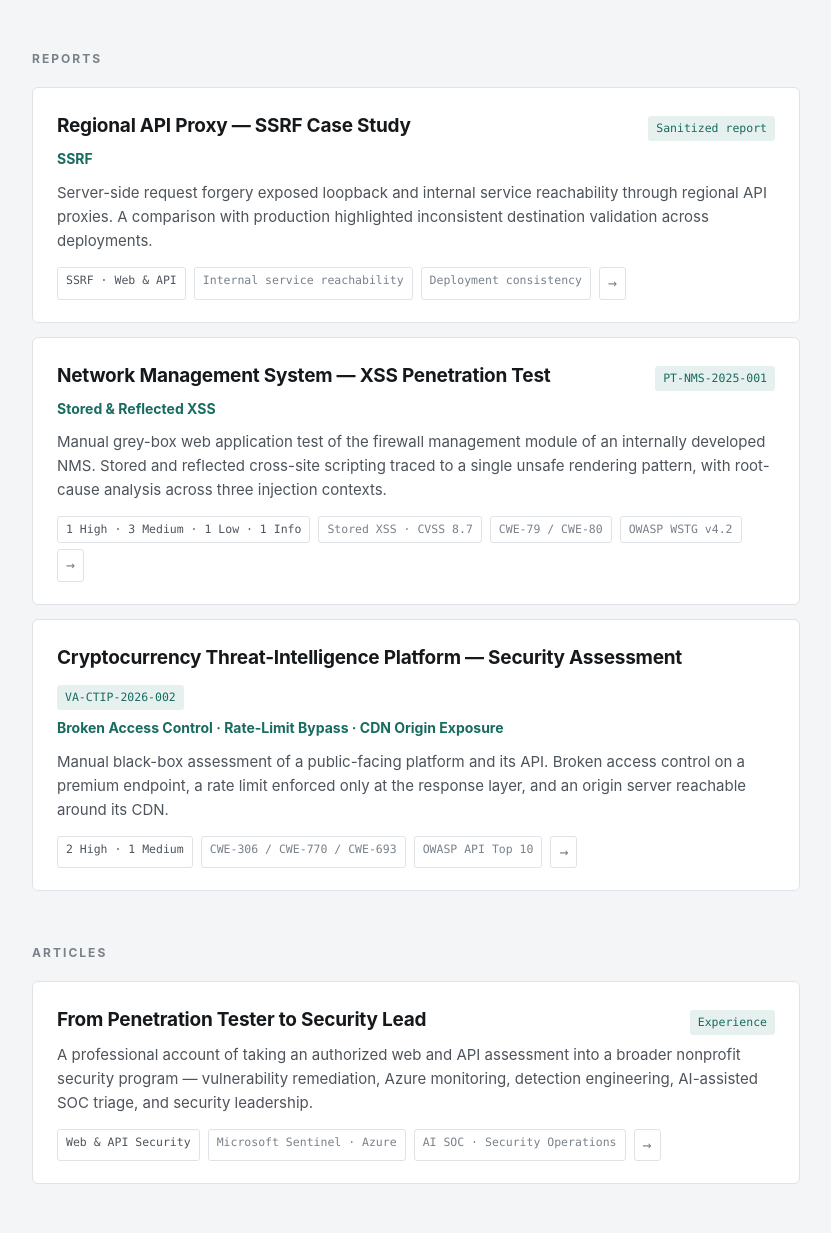
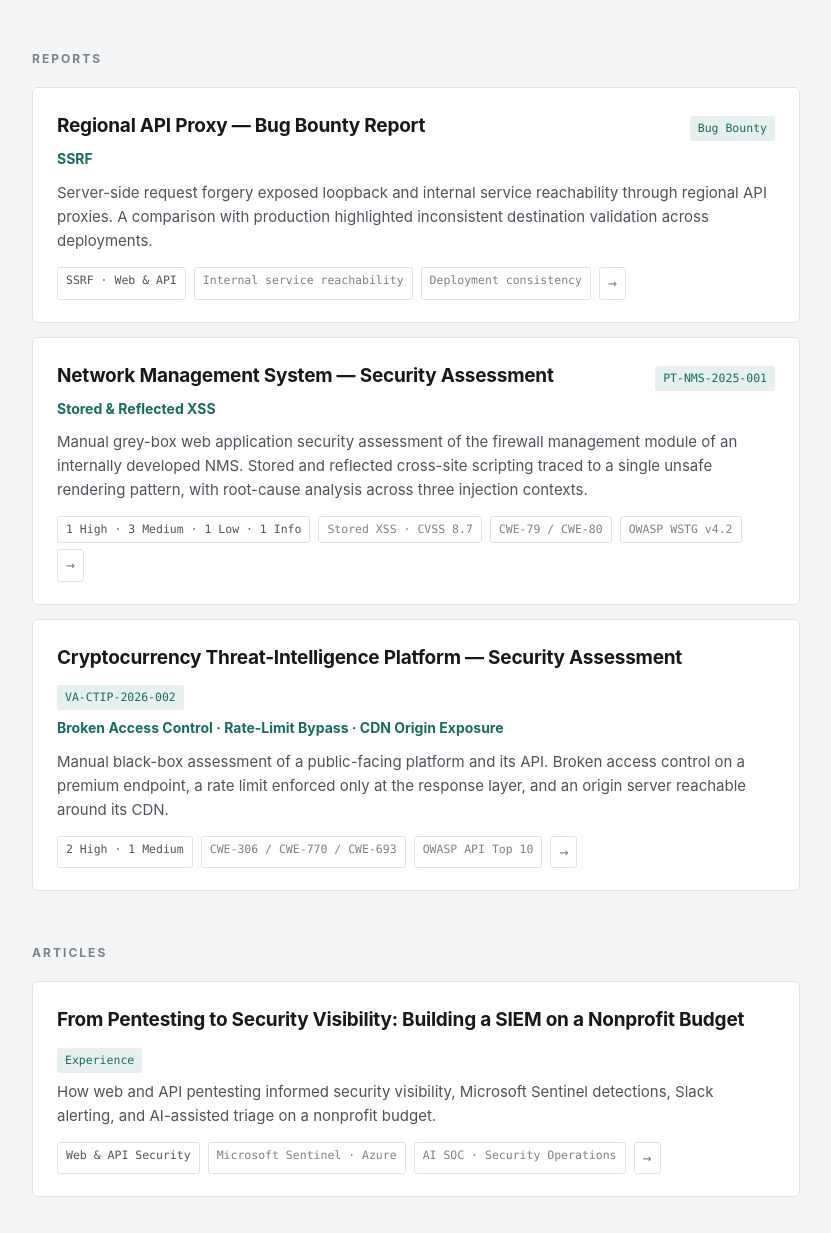
Before and after one commit to 1MgR00t90/1MgR00t90.github.io, a plain HTML site: page index.html in a window 1280 px wide. Shown: the part 588-1821 px from the top of the page, without its empty margins (224-1055 px from the left). Drawn offline with Linux system fonts and the light colour scheme.

Commit message:
Clarify assessment and bug bounty labels; retitle nonprofit SIEM story

```diff
--- a/index.html
+++ b/index.html
@@ -176,8 +176,8 @@
 
 <a class="item" href="reports/regional-api-ssrf/">
   <div class="item-top">
-    <h3>Regional API Proxy — SSRF Case Study</h3>
-    <span class="ref">Sanitized report</span>
+    <h3>Regional API Proxy — Bug Bounty Report</h3>
+    <span class="ref">Bug Bounty</span>
   </div>
   <p class="vulns"><strong>SSRF</strong></p>
   <p>Server-side request forgery exposed loopback and internal service reachability through regional API proxies.
@@ -193,11 +193,11 @@
 
 <a class="item" href="reports/nms-pentest-report/">
   <div class="item-top">
-    <h3>Network Management System — XSS Penetration Test</h3>
+    <h3>Network Management System — Security Assessment</h3>
     <span class="ref">PT-NMS-2025-001</span>
   </div>
   <p class="vulns"><strong>Stored &amp; Reflected XSS</strong></p>
-  <p>Manual grey-box web application test of the firewall management module of an internally developed NMS.
+  <p>Manual grey-box web application security assessment of the firewall management module of an internally developed NMS.
   Stored and reflected cross-site scripting traced to a single unsafe rendering pattern, with root-cause
   analysis across three injection contexts.</p>
   <div class="facts">
@@ -230,10 +230,10 @@
 
 <a class="item" href="articles/from-pentester-to-security-lead/">
   <div class="item-top">
-    <h3>From Penetration Tester to Security Lead</h3>
+    <h3>From Pentesting to Security Visibility: Building a SIEM on a Nonprofit Budget</h3>
     <span class="ref">Experience</span>
   </div>
-  <p>A professional account of taking an authorized web and API assessment into a broader nonprofit security program — vulnerability remediation, Azure monitoring, detection engineering, AI-assisted SOC triage, and security leadership.</p>
+  <p>How web and API pentesting informed security visibility, Microsoft Sentinel detections, Slack alerting, and AI-assisted triage on a nonprofit budget.</p>
   <div class="facts">
     <span class="hi">Web &amp; API Security</span>
     <span>Microsoft Sentinel · Azure</span>
```
Also changed, not shown: articles/from-pentester-to-security-lead/index.html (+5 -5 lines), reports/nms-pentest-report/index.html (+2 -2 lines), reports/regional-api-ssrf/index.html (+3 -3 lines), 2 other files.
